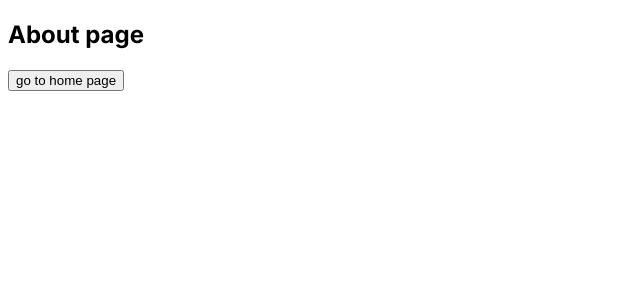
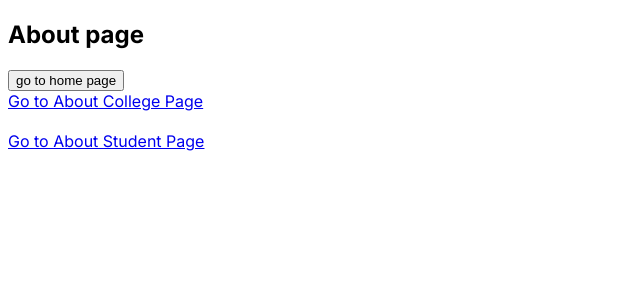
Before and after one commit to AnandShirbhaiyye/nextjs-learn, a Next.js app: page /about in a window 1280 px wide. Shown: the top 300 px of the page, without its empty margins (0-640 px from the left). Built offline with nearby package versions, Linux system fonts and the light colour scheme.

Commit message:
added link in next js

```diff
--- a/src/app/about/page.js
+++ b/src/app/about/page.js
@@ -10,6 +10,12 @@ export default function About () {
     <h2>About page</h2>
     {/* <Link href="/">HomePage</Link> */}
     <button onClick={()=>router.push("/")}>go to home page</button>
+
+    <br/>
+
+    <Link href="./about/aboutcollege">Go to About College Page</Link><br/><br/>
+    <Link href="./about/aboutstudent">Go to About Student Page</Link>
+
   </div>
   )
 }
```
